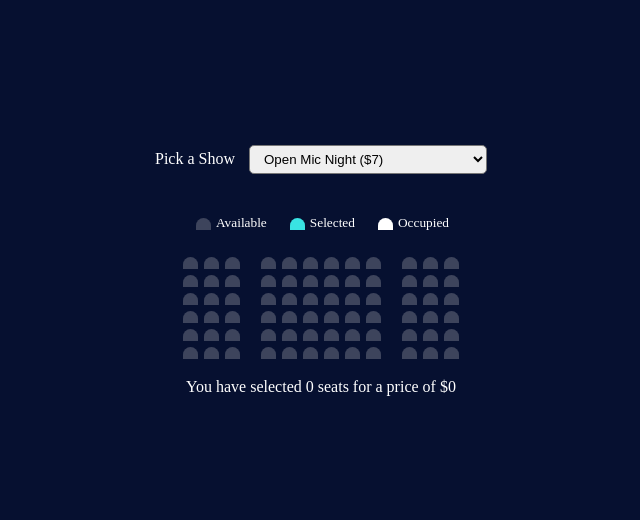
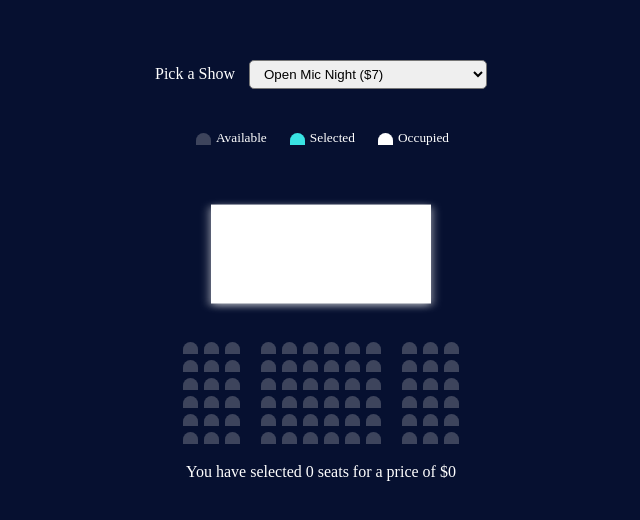
Before and after one commit to rcho100/movie-seat-booking, a plain HTML site: page index.html in a window 1280 px wide. Shown: the part 132-652 px from the top of the page, without its empty margins (319-959 px from the left). Drawn offline with Linux system fonts and the light colour scheme.

Commit message:
Add & style screen

```diff
--- a/index.html
+++ b/index.html
@@ -32,6 +32,7 @@
         </li>
     </ul>
 
+    <div class="screen"></div>
     <div class="seating-area">
         <div class="row">
             <div class="seat"></div>
--- a/style.css
+++ b/style.css
@@ -73,3 +73,12 @@ body {
 .showcase small {
     margin-left: 2px;
 }
+
+.screen {
+    background-color: white;
+    height: 140px;
+    width: 220px;
+    margin: 15px 0px;
+    transform: rotateX(-45deg);
+    box-shadow: 0 3px 10px rgba(255, 255, 255, 0.7);
+}
```
